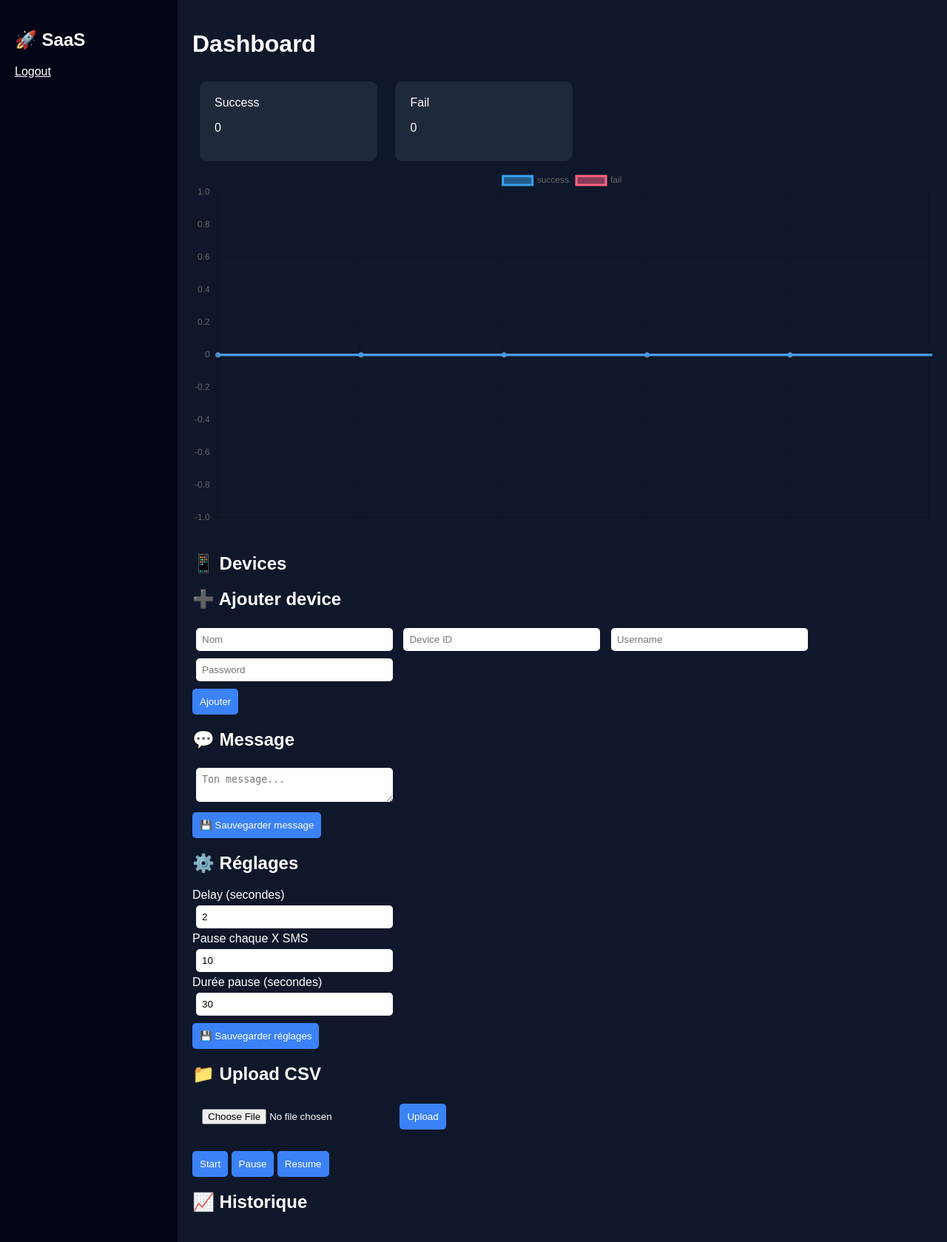
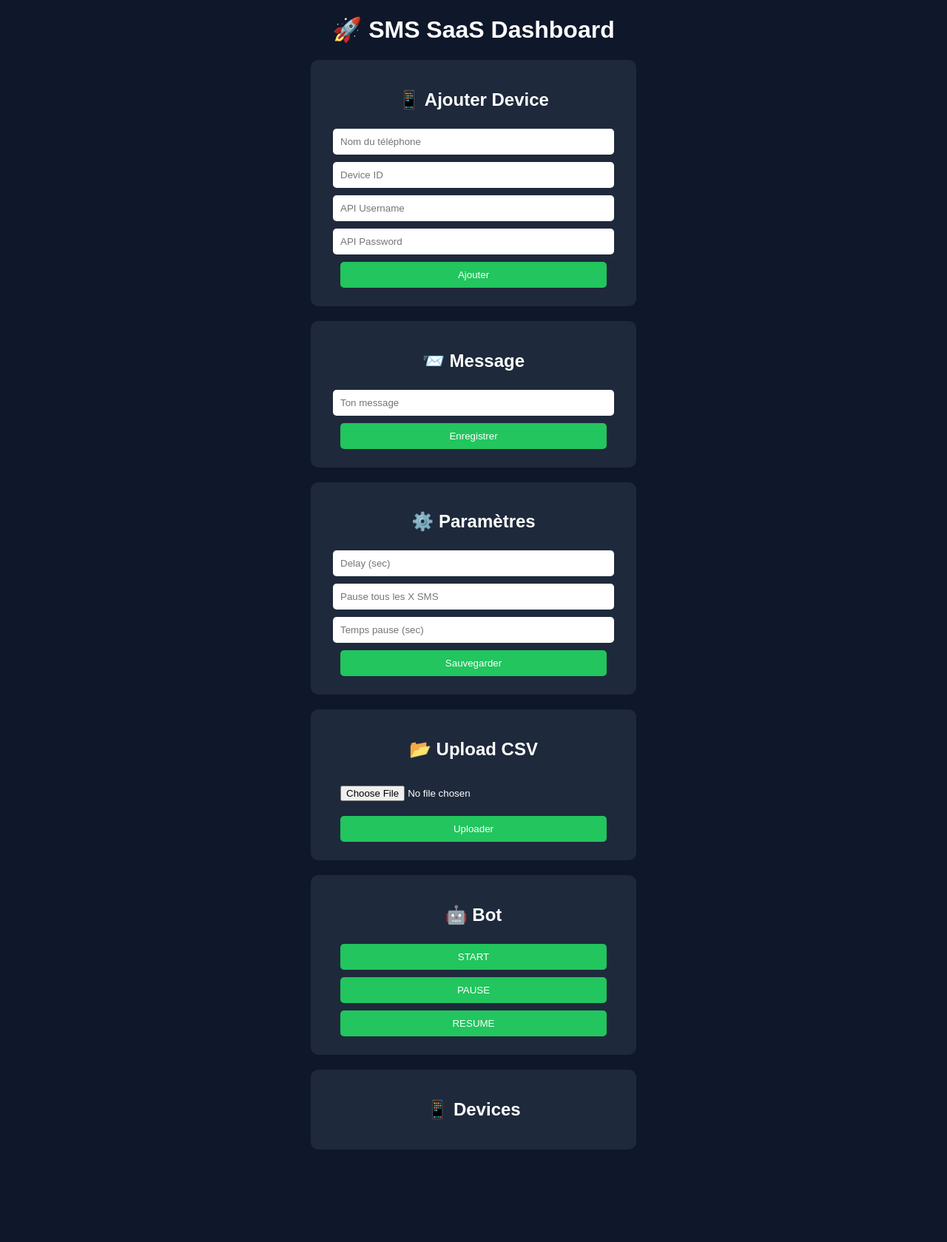
Before and after one commit to flash2spam/sms-saas, a Flask app: page /dashboard in a window 1280 px wide. Shown: the whole page at 74% size. After the commit the page ends 1554 px from the top, so only its background shows below. Run offline with Flask 3, Linux system fonts and the light colour scheme; the visitor is signed in with stand-in values (Sample User, id 1); data that the repository does not hold is empty.

Commit message:
index.html

```diff
--- a/templates/index.html
+++ b/templates/index.html
@@ -1,149 +1,156 @@
 <!DOCTYPE html>
 <html>
 <head>
-<title>SaaS PRO</title>
-<script src="https://cdn.jsdelivr.net/npm/chart.js"></script>
+<meta charset="UTF-8">
+<title>SMS SaaS</title>
 
 <style>
-body{margin:0;background:#0f172a;color:white;font-family:Arial;display:flex}
-.sidebar{width:200px;background:#020617;padding:20px}
-.main{flex:1;padding:20px}
-.card{background:#1e293b;padding:20px;border-radius:10px;margin:10px;display:inline-block;width:200px}
-button{background:#3b82f6;border:none;padding:10px;border-radius:5px;color:white;cursor:pointer;margin-top:5px}
-input,textarea{padding:8px;margin:5px;border-radius:5px;border:none;width:250px}
+body{
+font-family:Arial;
+background:#0f172a;
+color:white;
+text-align:center;
+}
+
+.card{
+background:#1e293b;
+padding:20px;
+margin:20px auto;
+width:400px;
+border-radius:10px;
+}
+
+input,button{
+margin:5px;
+padding:10px;
+width:90%;
+border-radius:5px;
+border:none;
+}
+
+button{
+background:#22c55e;
+color:white;
+cursor:pointer;
+}
+
+button:hover{
+background:#16a34a;
+}
+
+.device{
+background:#334155;
+margin:10px;
+padding:10px;
+border-radius:8px;
+}
 </style>
 </head>
 
 <body>
 
-<div class="sidebar">
-<h2>🚀 SaaS</h2>
-<a href="/logout" style="color:white">Logout</a>
+<h1>🚀 SMS SaaS Dashboard</h1>
+
+<div class="card">
+<h2>📱 Ajouter Device</h2>
+
+<input id="name" placeholder="Nom du téléphone">
+<input id="device_id" placeholder="Device ID">
+<input id="username" placeholder="API Username">
+<input id="password" placeholder="API Password">
+
+<button onclick="addDevice()">Ajouter</button>
 </div>
 
-<div class="main">
+<div class="card">
+<h2>📨 Message</h2>
+<input id="message" placeholder="Ton message">
+<button onclick="setMessage()">Enregistrer</button>
+</div>
 
-<h1>Dashboard</h1>
+<div class="card">
+<h2>⚙️ Paramètres</h2>
+<input id="delay" placeholder="Delay (sec)">
+<input id="pause_every" placeholder="Pause tous les X SMS">
+<input id="pause_time" placeholder="Temps pause (sec)">
+<button onclick="setSettings()">Sauvegarder</button>
+</div>
 
-<div class="card">Success <p id="success">0</p></div>
-<div class="card">Fail <p id="fail">0</p></div>
+<div class="card">
+<h2>📂 Upload CSV</h2>
+<input type="file" id="file">
+<button onclick="upload()">Uploader</button>
+</div>
 
-<canvas id="chart"></canvas>
+<div class="card">
+<h2>🤖 Bot</h2>
+<button onclick="start()">START</button>
+<button onclick="pause()">PAUSE</button>
+<button onclick="resume()">RESUME</button>
+</div>
 
+<div class="card">
 <h2>📱 Devices</h2>
 <div id="devices"></div>
-
-<h2>➕ Ajouter device</h2>
-
-<input id="name" placeholder="Nom">
-<input id="device_id" placeholder="Device ID">
-<input id="username" placeholder="Username">
-<input id="password" placeholder="Password">
-<br>
-<button onclick="addDevice()">Ajouter</button>
-
-<h2>💬 Message</h2>
-<textarea id="message" placeholder="Ton message..."></textarea><br>
-<button onclick="saveMessage()">💾 Sauvegarder message</button>
-
-<h2>⚙️ Réglages</h2>
-
-<label>Delay (secondes)</label><br>
-<input id="delay" value="2"><br>
-
-<label>Pause chaque X SMS</label><br>
-<input id="pause_every" value="10"><br>
-
-<label>Durée pause (secondes)</label><br>
-<input id="pause_time" value="30"><br>
-
-<button onclick="saveSettings()">💾 Sauvegarder réglages</button>
-
-<h2>📁 Upload CSV</h2>
-<form id="uploadForm">
-<input type="file" name="file">
-<button>Upload</button>
-</form>
-
-<br>
-
-<button onclick="start()">Start</button>
-<button onclick="pause()">Pause</button>
-<button onclick="resume()">Resume</button>
-
-<h2>📈 Historique</h2>
-<ul id="history"></ul>
-
 </div>
 
 <script>
 
-// ===== GRAPH =====
-let c=new Chart(document.getElementById("chart"),{
-type:"line",
-data:{labels:[],datasets:[
-{label:"success",data:[]},
-{label:"fail",data:[]}
-]}
+// ===== ADD DEVICE =====
+function addDevice(){
+
+let n = document.getElementById("name").value
+let d = document.getElementById("device_id").value
+let u = document.getElementById("username").value
+let p = document.getElementById("password").value
+
+fetch("/add_device",{
+method:"POST",
+headers:{
+"Content-Type":"application/json"
+},
+body: JSON.stringify({
+name: n,
+device_id: d,
+username: u,
+password: p
 })
+})
+.then(res=>res.json())
+.then(data=>{
+console.log(data)
 
-// ===== STATS =====
-setInterval(()=>{
-fetch("/stats").then(r=>r.json()).then(d=>{
-document.getElementById("success").innerText=d.success
-document.getElementById("fail").innerText=d.fail
-
-c.data.labels.push("")
-c.data.datasets[0].data.push(d.success)
-c.data.datasets[1].data.push(d.fail)
-
-if(c.data.labels.length>20){
-c.data.labels.shift()
-c.data.datasets[0].data.shift()
-c.data.datasets[1].data.shift()
+if(data.status=="ok"){
+alert("✅ Device ajouté")
+loadDevices()
+}else{
+alert("❌ Erreur: "+data.message)
+}
+})
 }
 
-c.update()
-})
-},1000)
-
-// ===== DEVICES =====
+// ===== LOAD DEVICES =====
 function loadDevices(){
-fetch("/devices").then(r=>r.json()).then(d=>{
+fetch("/devices")
+.then(res=>res.json())
+.then(data=>{
 let html=""
-d.devices.forEach(x=>{
-html+=`<div class="card">
-<b>${x.name}</b><br>
-✅ ${x.success} | ❌ ${x.fail}<br>
-
-<button onclick="toggle('${x.name}')">${x.active?"ON":"OFF"}</button>
-<button onclick="deleteDevice('${x.name}')" style="background:red">❌</button>
-
-</div>`
+data.devices.forEach(d=>{
+html+=`
+<div class="device">
+<b>${d.name}</b><br>
+ID: ${d.device_id}<br>
+<button onclick="deleteDevice('${d.name}')">❌ Delete</button>
+<button onclick="toggleDevice('${d.name}')">🔄 Toggle</button>
+</div>
+`
 })
 document.getElementById("devices").innerHTML=html
 })
 }
-setInterval(loadDevices,2000)
-
-// ===== ADD DEVICE =====
-function addDevice(){
-fetch("/add_device",{
-method:"POST",
-headers:{"Content-Type":"application/json"},
-body:JSON.stringify({
-name:name.value,
-device_id:device_id.value,
-username:username.value,
-password:password.value
-})
-})
-.then(()=>loadDevices())
-}
 
 // ===== DELETE =====
 function deleteDevice(name){
-if(confirm("Supprimer ce téléphone ?")){
 fetch("/delete_device",{
 method:"POST",
 headers:{"Content-Type":"application/json"},
@@ -151,62 +158,62 @@ body:JSON.stringify({name:name})
 })
 .then(()=>loadDevices())
 }
-}
 
 // ===== TOGGLE =====
-function toggle(n){
-fetch("/toggle_device",{method:"POST",
+function toggleDevice(name){
+fetch("/toggle_device",{
+method:"POST",
 headers:{"Content-Type":"application/json"},
-body:JSON.stringify({name:n})
-}).then(loadDevices)
+body:JSON.stringify({name:name})
+})
+.then(()=>loadDevices())
 }
 
 // ===== MESSAGE =====
-function saveMessage(){
+function setMessage(){
+let m = document.getElementById("message").value
 fetch("/set_message",{
 method:"POST",
 headers:{"Content-Type":"application/json"},
-body:JSON.stringify({message:message.value})
+body:JSON.stringify({message:m})
 })
-.then(()=>alert("✅ Message sauvegardé"))
+alert("✅ Message sauvegardé")
 }
 
 // ===== SETTINGS =====
-function saveSettings(){
+function setSettings(){
 fetch("/set_settings",{
 method:"POST",
 headers:{"Content-Type":"application/json"},
 body:JSON.stringify({
-delay:delay.value,
-pause_every:pause_every.value,
-pause_time:pause_time.value
+delay:document.getElementById("delay").value,
+pause_every:document.getElementById("pause_every").value,
+pause_time:document.getElementById("pause_time").value
 })
 })
-.then(()=>alert("✅ Réglages sauvegardés"))
+alert("✅ Paramètres sauvegardés")
+}
+
+// ===== UPLOAD =====
+function upload(){
+let f = document.getElementById("file").files[0]
+let formData = new FormData()
+formData.append("file", f)
+
+fetch("/upload",{
+method:"POST",
+body:formData
+})
+.then(()=>alert("✅ Upload OK"))
 }
 
 // ===== BOT =====
-function start(){fetch("/start",{method:"POST"})}
-function pause(){fetch("/pause",{method:"POST"})}
-function resume(){fetch("/resume",{method:"POST"})}
+function start(){ fetch("/start",{method:"POST"}) }
+function pause(){ fetch("/pause",{method:"POST"}) }
+function resume(){ fetch("/resume",{method:"POST"}) }
 
-// ===== UPLOAD =====
-document.getElementById("uploadForm").onsubmit=e=>{
-e.preventDefault()
-let fd=new FormData(e.target)
-fetch("/upload",{method:"POST",body:fd})
-}
-
-// ===== HISTORY =====
-setInterval(()=>{
-fetch("/history").then(r=>r.json()).then(d=>{
-let html=""
-d.data.forEach(x=>{
-html+=`<li>${x.device} → ${x.phone} (${x.status})</li>`
-})
-document.getElementById("history").innerHTML=html
-})
-},2000)
+// AUTO LOAD
+loadDevices()
 
 </script>
 
```
